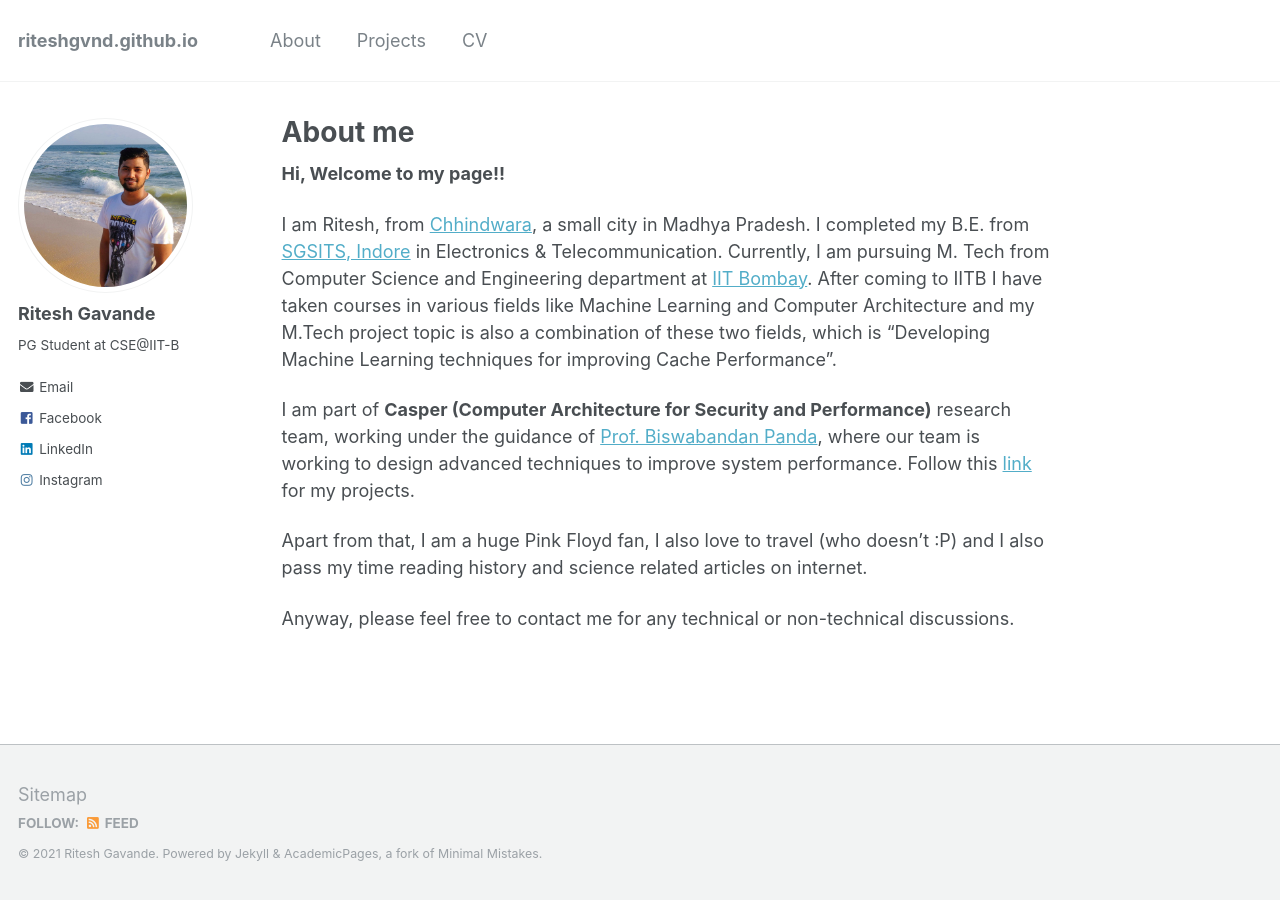
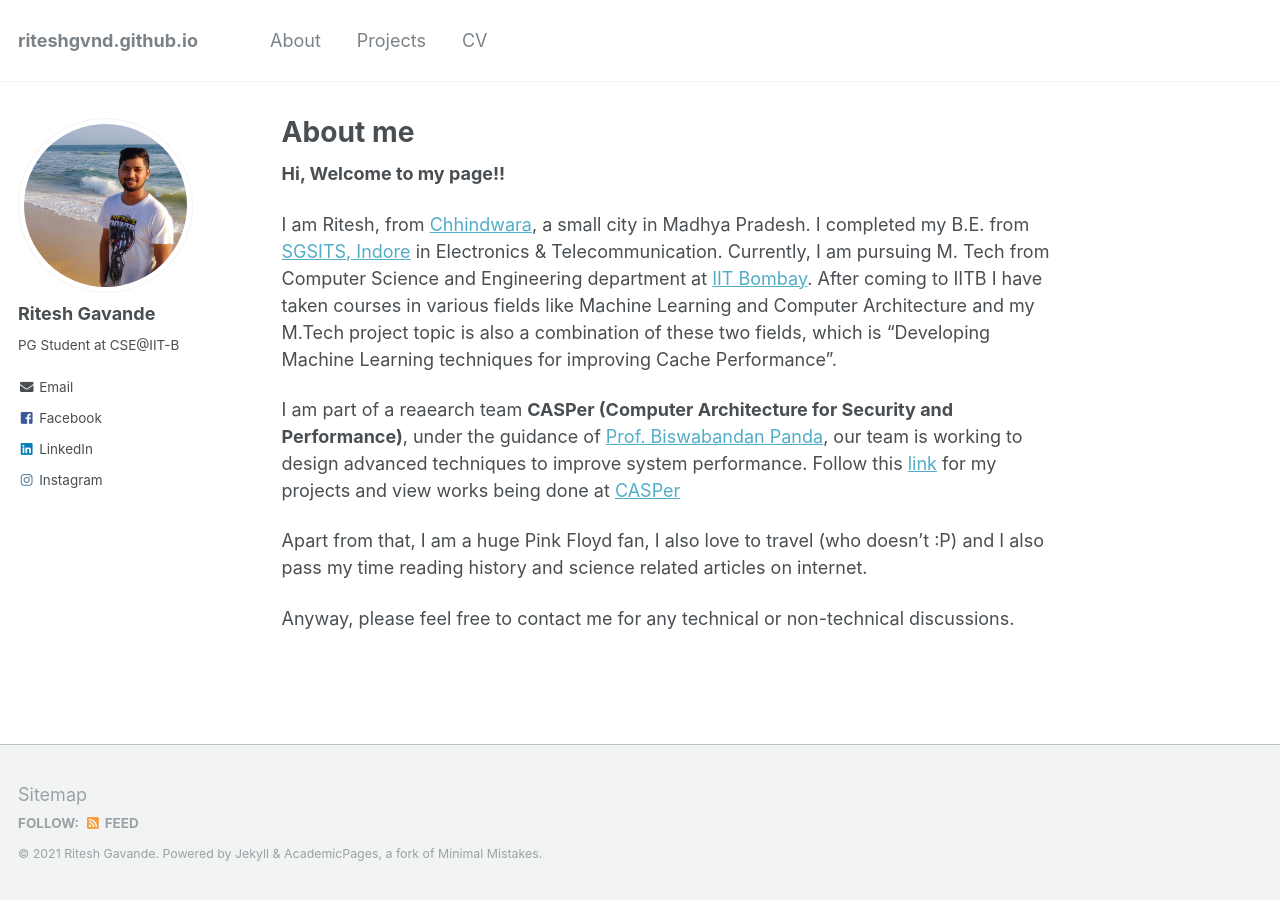
Before and after one commit to Riteshgvnd/riteshgvnd.github.io, a Jekyll site: the page built from _pages/about.md, in a window 1280 px wide. Built offline with Jekyll 4.4.1, drawn with Linux system fonts in a browser that asks for light colours.

Commit message:
Update about.md

```diff
--- a/_pages/about.md
+++ b/_pages/about.md
@@ -16,7 +16,7 @@ redirect_from:
 
 I am Ritesh, from [Chhindwara](https://en.wikipedia.org/wiki/Chhindwara), a small city in Madhya Pradesh. I completed my B.E. from [SGSITS, Indore](http://www.sgsits.ac.in/) in Electronics & Telecommunication. Currently, I am pursuing M. Tech from Computer Science and Engineering department at [IIT Bombay](https://www.iitb.ac.in/). After coming to IITB I have taken courses in various fields like Machine Learning and Computer Architecture and my M.Tech project topic is also a combination of these two fields, which is  "Developing Machine Learning techniques for improving Cache Performance".
 
-I am part of **Casper (Computer Architecture for Security and Performance)** research team, working under the guidance of [Prof. Biswabandan Panda](https://www.cse.iitb.ac.in/~biswa/), where our team is working to design advanced techniques to improve system performance. Follow this [link](https://riteshgvnd.github.io/projects/) for my projects.
+I am part of a reaearch team  **CASPer (Computer Architecture for Security and Performance)**, under the guidance of [Prof. Biswabandan Panda](https://www.cse.iitb.ac.in/~biswa/), our team is working to design advanced techniques to improve system performance. Follow this [link](https://riteshgvnd.github.io/projects/) for my projects and view works being done at [CASPer](https://casper-iitb.github.io/)
 
 Apart from that, I am a huge Pink Floyd fan, I also love to travel (who doesn't :P) and I also pass my time reading history and science related articles on internet.
 
```
